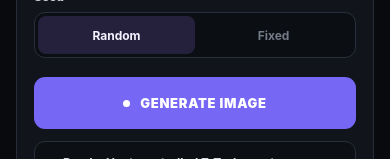
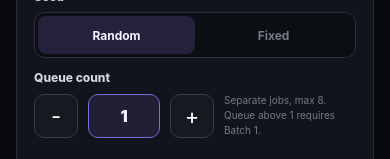
Before and after one commit to Argusmissioncontrol/GPUnderpressure, a React Native app: screen / in a window 390 px wide. Shown: the part 685-844 px from the top of the page. Built offline with nearby package versions, Linux system fonts and the light colour scheme; no server answers.

Commit message:
feat: add sequential mobile queue and result carousel

```diff
--- a/App.tsx
+++ b/App.tsx
@@ -174,6 +174,11 @@ export default function App() {
   ] = useState("");
 
   const [
+    queueCount,
+    setQueueCount,
+  ] = useState(1);
+
+  const [
     workflows,
     setWorkflows,
   ] = useState<WorkflowDefinition[]>([]);
@@ -267,40 +272,6 @@ export default function App() {
     runState === "running";
 
 
-  function setProgress(
-    phase:
-      | "submitting"
-      | "queued"
-      | "running"
-  ) {
-    setRunState(
-      phase
-    );
-
-    if (
-      phase === "submitting"
-    ) {
-      setStatus(
-        "Contacting Local Gen Studio..."
-      );
-      return;
-    }
-
-    if (
-      phase === "queued"
-    ) {
-      setStatus(
-        "Accepted by LGS. Waiting for the host queue."
-      );
-      return;
-    }
-
-    setStatus(
-      "Generation is running on the home GPU."
-    );
-  }
-
-
   async function saveResultImage() {
     if (
       !resultUri ||
@@ -385,9 +356,7 @@ export default function App() {
 
 
   async function handleGenerate() {
-    if (
-      requestInFlight
-    ) {
+    if (requestInFlight) {
       return;
     }
 
@@ -396,16 +365,12 @@ export default function App() {
 
     if (
       !cleanPrompt &&
-      workflowTuning?.promptMode !== "wildcard"
+      !wildcardMode
     ) {
-      setRunState(
-        "error"
-      );
-
+      setRunState("error");
       setStatus(
         "Enter a prompt first."
       );
-
       return;
     }
 
@@ -414,149 +379,265 @@ export default function App() {
 
     if (
       seedMode === "fixed" &&
-      !/^\d+$/.test(
-        cleanSeed
+      !/^\d+$/.test(cleanSeed)
+    ) {
+      setRunState("error");
+      setStatus(
+        "Fixed seed must be a non-negative whole number."
+      );
+      return;
+    }
+
+    let batchSize = 1;
+    let steps = 0;
+    let cfg = 0;
+
+    if (
+      selectedWorkflow &&
+      workflowTuning
+    ) {
+      batchSize =
+        Number(
+          workflowTuning.batchSize
+        );
+
+      steps =
+        Number(
+          workflowTuning.steps
+        );
+
+      cfg =
+        Number(
+          workflowTuning.cfg
+        );
+
+      if (
+        !Number.isInteger(
+          batchSize
+        ) ||
+        !Number.isInteger(
+          steps
+        ) ||
+        !Number.isFinite(
+          cfg
         )
       ) {
-      setRunState(
-        "error"
-      );
-
+        setRunState("error");
         setStatus(
-        "Fixed seed must be a non-negative whole number."
-      );
-
+          "Batch and Steps must be whole numbers; CFG must be numeric."
+        );
         return;
       }
-
-    const requestId =
-      `${Date.now()}-${Math.random()
-        .toString(36)
-        .slice(2)}`;
+    }
+
+    if (
+      queueCount > 1 &&
+      batchSize > 1
+    ) {
+      setRunState("error");
+      setStatus(
+        "Queue above 1 requires Batch = 1. Use Batch or Queue, not both."
+      );
+      return;
+    }
 
     const seedValue =
       seedMode === "random"
         ? "-1"
         : cleanSeed;
 
-    const request: GenerationRequest = {
+    const collectedUris:
+      string[] = [];
+
+    setResultUris([]);
+    setResultUri(null);
+    setSaveState("idle");
+
+    try {
+      for (
+        let queueIndex = 0;
+        queueIndex < queueCount;
+        queueIndex += 1
+      ) {
+        const position =
+          queueIndex + 1;
+
+        const prefix =
+          queueCount > 1
+            ? `Queue ${position}/${queueCount}: `
+            : "";
+
+        const requestId =
+          `${Date.now()}-${queueIndex}-${Math.random()
+            .toString(36)
+            .slice(2)}`;
+
+        const request:
+          GenerationRequest = {
             requestId,
-      generationType: "image",
-      prompt: cleanPrompt,
+            generationType:
+              "image",
+            prompt:
+              cleanPrompt,
             aspectRatio,
-      seed: seedValue,
-      referenceUri: null,
+            seed:
+              seedValue,
+            referenceUri:
+              null,
           };
 
         let workflowRequest:
-      WorkflowGenerationRequest | null = null;
+          WorkflowGenerationRequest |
+          null = null;
 
         if (
           selectedWorkflow &&
           workflowTuning
         ) {
-      const batchSize = Number(workflowTuning.batchSize);
-      const steps = Number(workflowTuning.steps);
-      const cfg = Number(workflowTuning.cfg);
-
-      if (
-        !Number.isInteger(batchSize) ||
-        !Number.isInteger(steps) ||
-        !Number.isFinite(cfg)
-      ) {
-        setRunState("error");
-        setStatus(
-          "Batch and Steps must be whole numbers; CFG must be numeric."
-        );
-        return;
-      }
-
           workflowRequest = {
             requestId,
-        generationType: "image",
-        modelKey: workflowTuning.modelKey,
-        promptMode: workflowTuning.promptMode,
-        prompt: cleanPrompt,
+            generationType:
+              "image",
+            modelKey:
+              workflowTuning.modelKey,
+            promptMode:
+              workflowTuning.promptMode,
+            prompt:
+              cleanPrompt,
             aspectRatio,
-        seed: seedValue,
+            seed:
+              seedValue,
             batchSize,
             steps,
             cfg,
-        sampler: workflowTuning.sampler.trim(),
+            sampler:
+              workflowTuning.sampler.trim(),
             scheduler:
               selectedWorkflow.defaults.scheduler === null
                 ? null
                 : workflowTuning.scheduler.trim(),
-        referenceUri: null,
+            referenceUri:
+              null,
           };
 
-      if (selectedWorkflow.capabilities.negativePrompt) {
+          if (
+            selectedWorkflow.capabilities.negativePrompt
+          ) {
             workflowRequest.negativePrompt =
               workflowTuning.negativePrompt;
           }
 
-      if (selectedWorkflow.capabilities.mysticLora) {
+          if (
+            selectedWorkflow.capabilities.mysticLora
+          ) {
             workflowRequest.mysticLoraStrength =
-          Number(workflowTuning.mysticLoraStrength);
-      }
-
-      if (selectedWorkflow.capabilities.characterLora) {
+              Number(
+                workflowTuning.mysticLoraStrength
+              );
+          }
+
+          if (
+            selectedWorkflow.capabilities.characterLora
+          ) {
             workflowRequest.characterLoraStrength =
-          Number(workflowTuning.characterLoraStrength);
-      }
-    }
-
-    console.log(
-      "GPUnder Pressure request:",
-      request
-    );
-
-    setRunState(
-      "submitting"
-    );
-
+              Number(
+                workflowTuning.characterLoraStrength
+              );
+          }
+
+          if (
+            selectedWorkflow.capabilities.secondaryCharacterLora
+          ) {
+            workflowRequest.secondaryCharacterLoraStrength =
+              Number(
+                workflowTuning.secondaryCharacterLoraStrength
+              );
+          }
+        }
+
+        const progress = (
+          phase:
+            | "submitting"
+            | "queued"
+            | "running"
+        ) => {
+          setRunState(phase);
+
+          if (phase === "submitting") {
             setStatus(
+              prefix +
                 "Contacting Local Gen Studio..."
             );
-
-    try {
-      const result = workflowRequest
+          }
+          else if (phase === "queued") {
+            setStatus(
+              prefix +
+                "Accepted by LGS. Waiting for the host queue."
+            );
+          }
+          else {
+            setStatus(
+              prefix +
+                "Generation is running on the home GPU."
+            );
+          }
+        };
+
+        const result =
+          workflowRequest
             ? await submitWorkflowGeneration(
                 workflowRequest,
-            setProgress
+                progress
               )
             : await realGenerationClient.submit(
                 request,
-            setProgress
-          );
-
-      const generatedUris = result.resultUrls?.length
+                progress
+              );
+
+        const generatedUris =
+          result.resultUrls?.length
             ? result.resultUrls
             : result.resultUrl
               ? [result.resultUrl]
               : [];
-      if (generatedUris.length) {
-        setResultUris(generatedUris);
-        setResultUri(generatedUris[0]);
+
+        collectedUris.push(
+          ...generatedUris
+        );
+
+        const visibleUris =
+          queueCount > 1
+            ? collectedUris.slice(-8)
+            : [...collectedUris];
+
+        setResultUris(
+          visibleUris
+        );
+
+        setResultUri(
+          visibleUris[
+            visibleUris.length - 1
+          ] ?? null
+        );
+
         setSaveState("idle");
       }
 
-      setRunState(
-        "success"
-      );
+      setRunState("success");
 
       setStatus(
-        "Generation complete."
-      );
-    } catch (error) {
+        queueCount > 1
+          ? `Queue complete: ${queueCount} jobs finished.`
+          : "Generation complete."
+      );
+    }
+    catch (error) {
       console.error(
         "GPUnder Pressure generation failed:",
         error
       );
 
-      setRunState(
-        "error"
-      );
+      setRunState("error");
 
       setStatus(
         friendlyGenerationError(
@@ -565,7 +646,6 @@ export default function App() {
       );
     }
   }
-
 
   const statusHint =
     runState === "submitting"
@@ -963,6 +1043,128 @@ export default function App() {
             />
           )}
 
+
+          <Text
+            style={
+              styles.label
+            }
+          >
+            Queue count
+          </Text>
+
+          <View
+            style={{
+              flexDirection: "row",
+              alignItems: "center",
+              gap: 10,
+              marginBottom: 18,
+            }}
+          >
+            <Pressable
+              disabled={
+                requestInFlight ||
+                queueCount <= 1
+              }
+              onPress={() =>
+                setQueueCount(
+                  (current) =>
+                    Math.max(
+                      1,
+                      current - 1
+                    )
+                )
+              }
+              style={{
+                width: 44,
+                height: 44,
+                borderRadius: 10,
+                borderWidth: 1,
+                borderColor: "#353d4b",
+                backgroundColor: "#151920",
+                alignItems: "center",
+                justifyContent: "center",
+              }}
+            >
+              <Text
+                style={{
+                  color: "#ffffff",
+                  fontSize: 22,
+                }}
+              >
+                -
+              </Text>
+            </Pressable>
+
+            <View
+              style={{
+                minWidth: 72,
+                height: 44,
+                borderRadius: 10,
+                borderWidth: 1,
+                borderColor: "#756be0",
+                backgroundColor: "#211d35",
+                alignItems: "center",
+                justifyContent: "center",
+              }}
+            >
+              <Text
+                style={{
+                  color: "#f1efff",
+                  fontSize: 16,
+                  fontWeight: "900",
+                }}
+              >
+                {queueCount}
+              </Text>
+            </View>
+
+            <Pressable
+              disabled={
+                requestInFlight ||
+                queueCount >= 8
+              }
+              onPress={() =>
+                setQueueCount(
+                  (current) =>
+                    Math.min(
+                      8,
+                      current + 1
+                    )
+                )
+              }
+              style={{
+                width: 44,
+                height: 44,
+                borderRadius: 10,
+                borderWidth: 1,
+                borderColor: "#353d4b",
+                backgroundColor: "#151920",
+                alignItems: "center",
+                justifyContent: "center",
+              }}
+            >
+              <Text
+                style={{
+                  color: "#ffffff",
+                  fontSize: 22,
+                }}
+              >
+                +
+              </Text>
+            </Pressable>
+
+            <Text
+              style={{
+                color: "#727a88",
+                fontSize: 10,
+                flex: 1,
+                lineHeight: 15,
+              }}
+            >
+              Separate jobs, max 8.
+              Queue above 1 requires Batch 1.
+            </Text>
+          </View>
 
           <Pressable
             onPress={
--- a/src/components/MobileResultGallery.tsx
+++ b/src/components/MobileResultGallery.tsx
@@ -26,18 +26,36 @@ export function MobileResultGallery({ uris, onClear }: Props) {
   const [message, setMessage] = useState("");
 
   useEffect(() => {
-    setIndex(0);
+    const nextIndex =
+      Math.max(
+        0,
+        uris.length - 1
+      );
+
+    setIndex(
+      nextIndex
+    );
+
     setMessage("");
+
     if (uris.length) {
-      setTimeout(() => listRef.current?.scrollToOffset({ offset: 0, animated: false }), 0);
+      setTimeout(
+        () =>
+          listRef.current?.scrollToOffset({
+            offset:
+              nextIndex * WIDTH,
+            animated:
+              false,
+          }),
+        0
+      );
     }
   }, [uris]);
-
   if (!uris.length) {
     return (
       <View style={styles.card}>
         <Text style={styles.eyebrow}>LATEST OUTPUT</Text>
-        <Text style={styles.empty}>No result yet. Batch generations will appear here as a swipeable gallery.</Text>
+        <Text style={styles.empty}>No result yet. Batch and queued generations will appear here as a swipeable gallery.</Text>
       </View>
     );
   }
@@ -85,7 +103,7 @@ export function MobileResultGallery({ uris, onClear }: Props) {
           </View>
         )}
       />
-      <Text style={styles.hint}>{uris.length > 1 ? "Swipe left or right through the batch." : "Single result."}</Text>
+      <Text style={styles.hint}>{uris.length > 1 ? "Swipe left or right through the results." : "Single result."}</Text>
       <View style={styles.actions}>
         <Action label="SAVE THIS" disabled={saving} onPress={() => saveUris([uris[index]])} />
         {uris.length > 1 && <Action label="SAVE ALL" disabled={saving} onPress={() => saveUris(uris)} />}
@@ -108,7 +126,7 @@ const styles = StyleSheet.create({
   eyebrow: { color: "#756be0", fontSize: 9, fontWeight: "900", letterSpacing: 1.2 },
   counter: { color: "#9fa7b3", fontSize: 10, fontWeight: "800" },
   empty: { color: "#737c8b", fontSize: 12, lineHeight: 18 },
-  image: { width: "100%", height: 430, backgroundColor: "#080b0f", borderRadius: 10 },
+  image: { width: "100%", height: 500, backgroundColor: "#080b0f", borderRadius: 10 },
   hint: { color: "#737c8b", fontSize: 10, marginTop: 8 },
   actions: { flexDirection: "row", flexWrap: "wrap", gap: 7, marginTop: 10 },
   action: { minHeight: 40, borderWidth: 1, borderColor: "#4a457e", backgroundColor: "#17152c", borderRadius: 9, paddingHorizontal: 12, alignItems: "center", justifyContent: "center" },
```
Lines whose indentation alone changed are shown as unchanged.
